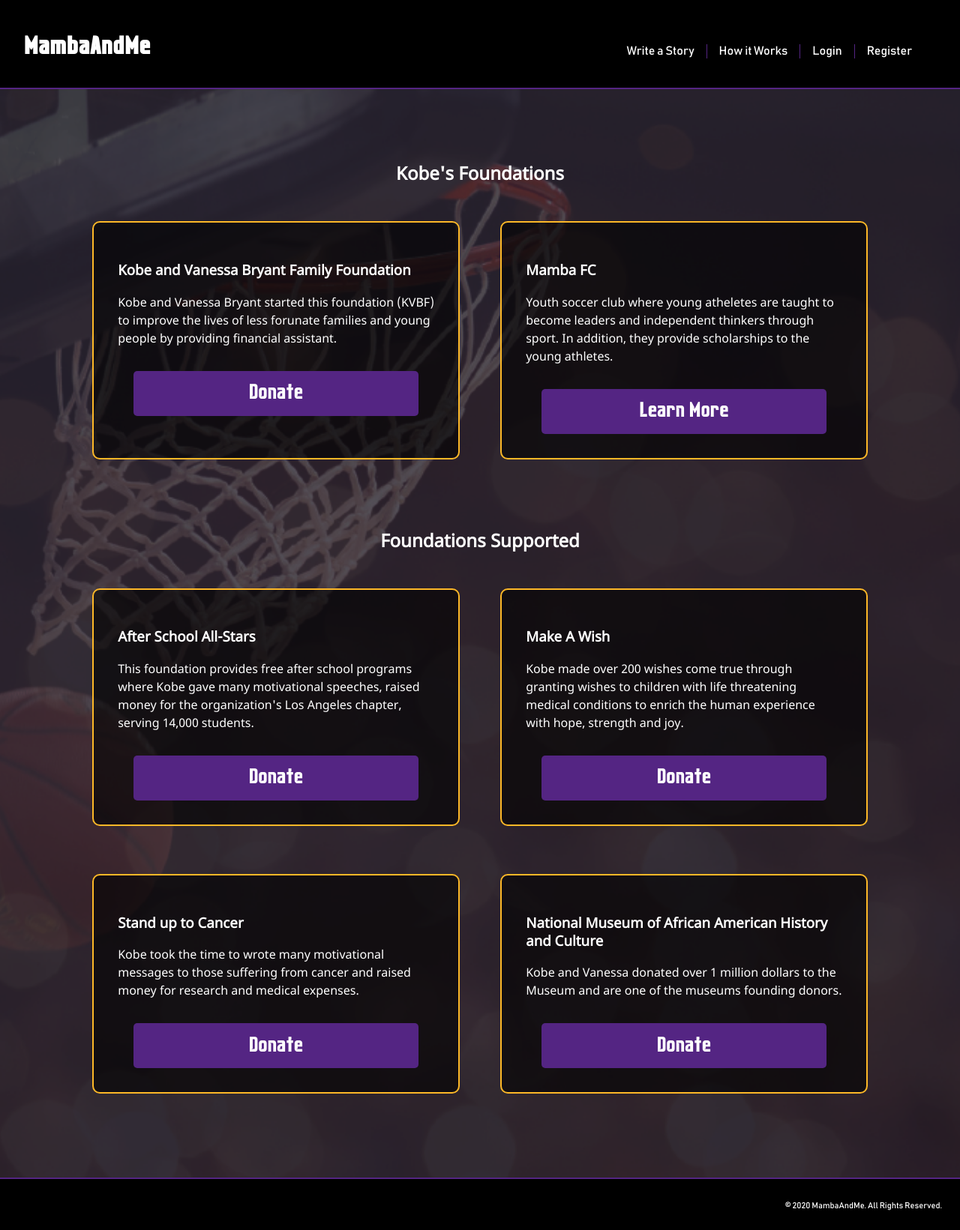
After one commit to jayant95/Mamba, a PHP site: page /donate.php in a window 1280 px wide. The commit adds this page. Shown: the whole page at 75% size. Run offline with PHP 8.4, Linux system fonts and the light colour scheme.

Commit message:
Add donate page showing Kobe's foundations
A page listing his and supported foundation

```diff
--- a/about.php
+++ b/about.php
@@ -10,7 +10,7 @@
             <h2>How it Works</h2>
             <p>
             MambaAndMe is a collection of short stories inspired by Kobe Bryant. Read and share stories you’re interested in, from around the world! <br /><br />
-Simply sign up for an account, then feel free to write your story and send “hearts” to other authors! We invite you to share your story on the influence and impact Kobe and the Mamba Mentality has had on you.
+            You are able to post your story anonymously or with an account. Feel free to sign up for an account in order to heart other stories from other authors and track your own. The 3 most hearted stories will be shared on the homepage for everyone to read! We invite you to share your story on the influence and impact Kobe and the Mamba Mentality has had on you.
             </p>
 
             <br />
--- a/css/main.css
+++ b/css/main.css
@@ -54,12 +54,11 @@
     padding-top: 3rem;
 }
 
-.site-message {
+.site-message, .donate-area {
     text-align: center;
     padding: 0.5rem;
+    background-color:rgb(84, 37, 131);
     color: rgb(253, 184, 39);
-    background-color: black;
-    border-bottom: 2px solid rgb(84, 37, 131);
 }
 
 /* NAV BAR */
@@ -112,6 +111,20 @@
 .nav-links li {
     padding: 0rem 1rem;
     text-align: inherit;
+}
+
+.donate-area {
+    width:100%;
+    text-align: center;
+    display: flex;
+    color: rgb(253, 184, 39);
+    background-color: black;
+    border-bottom: 2px solid rgb(84, 37, 131);
+}
+
+.donate-area a {
+    font-size: 1.2rem;
+    width: 100%;
 }
 
 
@@ -232,6 +245,10 @@
 
 .background-image.about-page {
     background-image: url("../img/background_mountains.png");
+}
+
+.background-image.foundation {
+    background-image: url("../img/background_swish.png");
 }
 
 .container-login.story {
@@ -451,7 +468,7 @@
     margin-bottom: 2rem;
 }
 
-.story-post, .about-container {
+.story-post, .about-container, .foundation-container {
     width: 70%;
     margin: 0 auto;
     border: 2px solid rgb(253, 184, 39);
@@ -697,3 +714,72 @@
 .prev {
     margin-right: 1rem;
 }
+
+
+/* DONATE.PHP */
+
+.foundation h2 {
+    color: white;
+    display: block;
+    z-index: 2;
+    transform: translate3d(0px, 0px, 1px);
+    width: 100%;
+    text-align: center;
+}
+
+.kobe-charity-section {
+    display: flex;
+    justify-content: space-evenly;
+    flex-wrap: wrap;
+}
+
+.story-post.separate-page.foundation-post {
+    width: 45%;
+    background-color: rgba(0, 0, 0, 0.6);
+}
+
+.foundation-container {
+    width: 90%;
+    z-index: 2;
+    transform: translate3d(0px, 0px, 1px);
+    margin: 3rem 0rem;
+    border: none;
+    font-family: NotoSans;
+    line-height: 1.5rem;
+}
+
+.supports-header {
+    margin-top: 4rem;
+}
+
+.foundation-container p {
+    font-family: NotoSans;
+    line-height: 1.5rem;
+}
+
+.donate-btn:hover {
+    border: 2px solid rgb(253, 184, 39);
+    background-color: rgba(0, 0, 0, 0.3);
+    cursor: pointer;
+}
+
+.donate-btn {
+    border-radius: 5px;
+    color: white;
+    transition: 0.3s;
+    background-color: rgb(84, 37, 131);
+    display: flex;
+    justify-content: center;
+    width: 90%;
+    height: 60px;
+    margin: 0 auto;
+    margin-top: 2rem;
+}
+
+.donate-btn a {
+    font-size: 1.7rem;
+    margin-top: 1.2rem;
+    width: 100%;
+    text-align: center;
+    font-family: mambaFont;
+}
--- a/css/mediaqueries.css
+++ b/css/mediaqueries.css
@@ -130,6 +130,10 @@
     .story-metadata p {
         font-size: 0.8rem;
     }
+
+    .foundation-container {
+        padding: 0;
+    }
 }
 
 @media(max-width: 31.9375em) {
@@ -137,3 +141,10 @@
         padding: 0;
     }
 }
+
+@media(max-width: 53em) {
+    .story-post.separate-page.foundation-post {
+        width: 100%;
+    }
+
+}
--- /dev/null
+++ b/donate.php
@@ -0,0 +1,83 @@
+<?php
+    session_start();
+    $siteTitle = "MambaAndMe | Kobe's Foundations";
+    require("includes/header.php");
+?>
+
+<div class="page-background">
+    <div class="container-login background-image foundation overlay">
+        <div class="foundation-container">
+            <h2>Kobe's Foundations</h2>
+            <div class="kobe-charity-section">
+                <div class="story-post separate-page foundation-post">
+                    <div class="foundation-info">
+                        <h3 class="charity-title">Kobe and Vanessa Bryant Family Foundation</h3>
+                        <p class="charitiy-description">Kobe and Vanessa Bryant started this foundation (KVBF) to improve the lives of less forunate families and young people by providing financial assistant.</p>
+                    </div>
+                    <div class="donate-btn">
+                        <a href="http://kvbff.org/getinvolved/">Donate</a>
+                    </div>
+                </div>
+                <div class="story-post separate-page foundation-post">
+                    <div class="foundation-info">
+                        <h3 class="charity-title">Mamba FC</h3>
+                        <p class="charitiy-description">Youth soccer club where young atheletes are taught to become leaders and independent thinkers through sport. In addition, they provide scholarships to the young athletes.</p>
+                    </div>
+                    <div class="donate-btn">
+                        <a href="http://mambafc.com/">Learn More</a>
+                    </div>
+                </div>
+            </div>
+
+            <h2 class="supports-header">Foundations Supported</h2>
+            <div class="kobe-charity-section">
+                <div class="story-post separate-page foundation-post">
+                    <div class="foundation-info">
+                        <h3 class="charity-title">After School All-Stars</h3>
+                        <p class="charitiy-description">This foundation provides free after school programs where Kobe gave many motivational speeches, raised money for the organization's Los Angeles chapter, serving 14,000 students.</p>
+                    </div>
+                     <div class="donate-btn">
+                        <a href="https://afterschoolallstars.org/give/donate/">Donate</a>
+                    </div>
+                </div>
+                <div class="story-post separate-page foundation-post">
+                    <div class="foundation-info">
+                        <h3 class="charity-title">Make A Wish</h3>
+                        <p class="charitiy-description">Kobe made over 200 wishes come true through granting wishes to children with life threatening medical conditions to enrich the human experience with hope, strength and joy.</p>
+                    </div>
+                    <div class="donate-btn">
+                        <a href="https://wish.org/">Donate</a>
+                    </div>
+                </div>
+            </div>
+            <div class="kobe-charity-section">
+                <div class="story-post separate-page foundation-post">
+                    <div class="foundation-info">
+                        <h3 class="charity-title">Stand up to Cancer</h3>
+                        <p class="charitiy-description">Kobe took the time to wrote many motivational messages to those suffering from cancer and raised money for research and medical expenses.</p>
+                    </div>
+                    <div class="donate-btn">
+                        <a href="https://standuptocancer.org/take-action/">Donate</a>
+                    </div>
+                </div>
+                <div class="story-post separate-page foundation-post">
+                    <div class="foundation-info">
+                        <h3 class="charity-title">National Museum of African American History and Culture</h3>
+                        <p class="charitiy-description">Kobe and Vanessa donated over 1 million dollars to the Museum and are one of the museums founding donors.</p>
+                    </div>
+                    <div class="donate-btn">
+                        <a href="https://nmaahc.si.edu/">Donate</a>
+                    </div>
+                </div>
+            </div>
+        </div>
+    </div>
+</div>
+
+<div class="footer">
+    <p>© 2020 MambaAndMe. All Rights Reserved.</p>
+</div>
+<script src="js/hearts.js"></script>
+
+</body>
+</html>
--- a/includes/header.php
+++ b/includes/header.php
@@ -45,10 +45,10 @@
         <?php
           // Check if user is logged in
           if (empty($_SESSION['first-name'])) {
+            echo "<li><a href=\"story.php\">Write a Story</a></li>";
+            echo "<li><a href=\"about.php\">How it Works</a></li>";
             echo "<li><a href=\"login.php\">Login</a></li>";
-            echo "<li><a href=\"register.php\">Register</a></li>";
-            echo "<li><a href=\"about.php\">How it Works</a></li>";
-            echo "<li><a href=\"story.php\">Write a Story</a></li>";
+            echo "<li><a href=\"donate.php\">Register</a></li>";
           } else {
             echo "<li><a href=\"profile.php\">Welcome " .$_SESSION['first-name']."</a></li>";
             echo "<li><a href=\"story.php\">Write a Story</a></li>";
@@ -59,3 +59,14 @@
       </ul>
     </nav>
   </div>
+
+  <?php
+    $word = "Foundations";
+    if (strpos($siteTitle, $word) === false) {
+        ?>
+          <div class="donate-area">
+              <a href="donate.php">Donate to Kobe's personal and supported foundations here</a>
+          </div>
+        <?php
+    }
+?>
```
